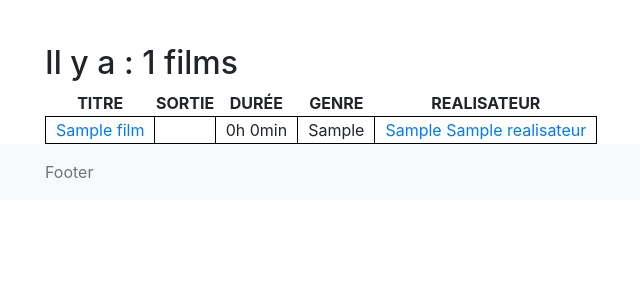
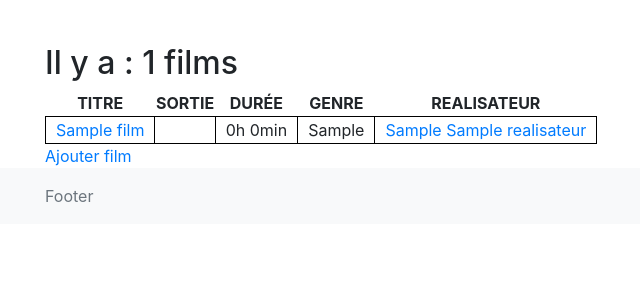
Before and after one commit to AlexisBoulange/Cinema, a PHP site: page /index.php?action=listFilms in a window 1280 px wide. Shown: the part 56-356 px from the top of the page, without its empty margins (40-680 px from the left). Run offline with PHP 8.4, Linux system fonts and the light colour scheme; tables that the repository leaves empty or names only in its code hold one stand-in row (values such as "Sample post").

Commit message:
Update listFilms.php

```diff
--- a/views/film/listFilms.php
+++ b/views/film/listFilms.php
@@ -24,15 +24,14 @@
                 echo "<td>". $film["date"]."</td>";
                 echo "<td>". $film["duree"]."</td>";
                 echo "<td>". $film['genres']."</td>";
-
-                echo "<td><a href='index.php?action=detailRealisateur&id=". $film["realisateur_id"]."'>".$film['realisateur']."</td></tr>";
+                echo "<td><a href='index.php?action=detailReal&id=". $film["realisateur_id"]."'>".$film['realisateur']."</td></tr>";
             }
         ?>
     </tbody>
 </table>
 
 
-
+<a href="./index.php?action=ajouterFilmForm">Ajouter film</a>
 
 
 <?php
```
